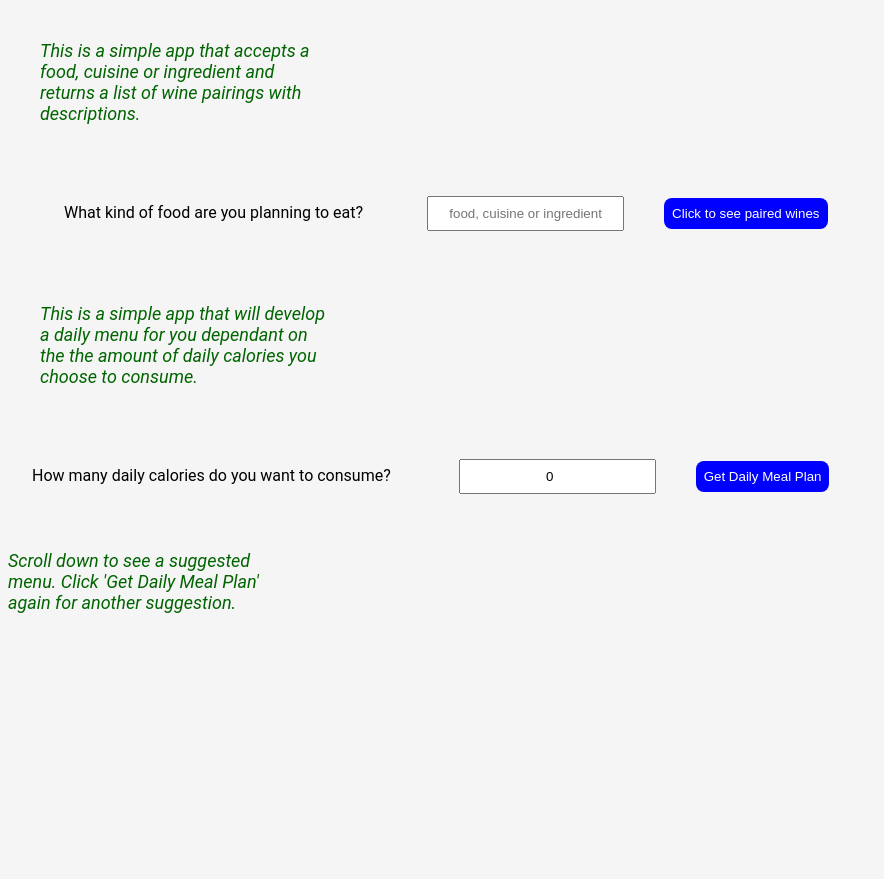
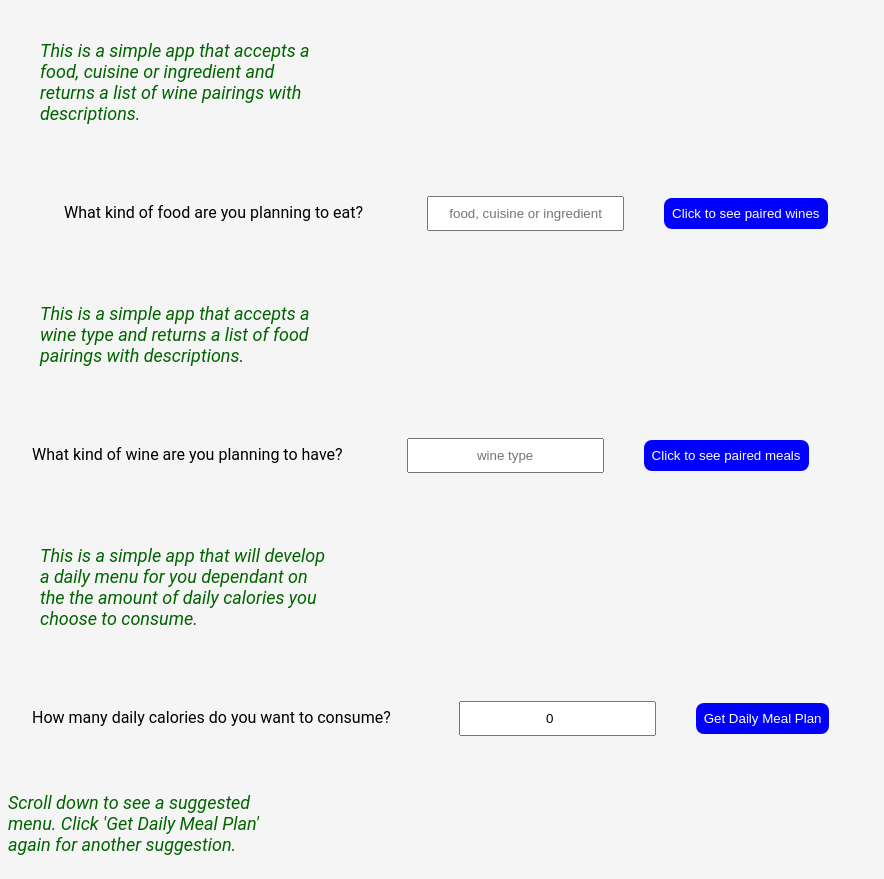
Before and after one commit to adamdasovich/spoonacular4, a React (Create React App) app: page / in a window 1280 px wide. Shown: the whole page, without its empty margins (0-884 px from the left). Before the commit the page ends 800 px from the top, so only its background shows below. Built offline with nearby package versions, Linux system fonts and the light colour scheme.

Commit message:
fodd paring

```diff
--- a/src/App.js
+++ b/src/App.js
@@ -1,12 +1,15 @@
 import React, { useState } from 'react'
 import MealList from './MealList'
 import WineList from './WineList'
+import FoodList from './FoodList'
 
 const App = () => {
 	const [mealData, setMealData] = useState(null)
 	const [calories, setCalories] = useState(0)
 	const [mealSelection, setMealSelection] = useState("")
 	const [pairedWineData, setPairedWineData] = useState(null)
+	const [wineSelection, setWineSelection] = useState("")
+	const [pairedFoodData, setPairedFoodData] = useState(null)
 
 
 	const handleCalorieChange = (e) => {
@@ -31,6 +34,17 @@ const App = () => {
 		console.log(data)
 	}
 
+	const handleWineSelectionChange = (e) => {
+		setWineSelection(e.target.value)
+	}
+
+	const getPairedFoodData = async () => {
+		const response = await fetch(`https://api.spoonacular.com/food/wine/dishes?apiKey=5bc777447af1431c92d0d8a3a11f6d96&wine=${wineSelection}`)
+		const data = await response.json()
+		setPairedFoodData(data)
+		console.log(data)
+	}
+
 	return (
 		<>
 			<div>
@@ -51,6 +65,24 @@ const App = () => {
 				</section>
 
 				{pairedWineData && <WineList pairedWineData={pairedWineData} mealSelection={mealSelection} />}
+			</div>
+			<div>
+				<section>
+					<p className='app-description'>
+						This is a simple app that accepts a wine type and returns a list of food pairings with descriptions.
+					</p>
+					<section className='food-pairing'>
+						<label className='label'>What kind of wine are you planning to have?</label>
+						<input
+							type='text'
+							placeholder='wine type'
+							value={wineSelection}
+							onChange={handleWineSelectionChange} />
+						<button onClick={getPairedFoodData}>Click to see paired meals</button>
+					</section>
+				</section>
+
+				{pairedFoodData && <FoodList pairedFoodData={pairedFoodData} wineSelection={wineSelection} />}
 			</div>
 			<div className='calories'>
 				<p className='app-description'>
--- /dev/null
+++ b/src/FoodList.js
@@ -0,0 +1,22 @@
+import React from 'react'
+
+const FoodList = ({ pairedFoodData, wineSelection }) => {
+	return (
+		<main>
+			<section className='wine'>
+				<h3>Recommended meals to enjoy with {wineSelection} include:</h3>
+				<div>
+					<ul className='foodList'>
+						{pairedFoodData.pairings.map((food) => {
+							return <li key={food}>{food}</li>
+						})}
+					</ul>
+					<div className='wineText'>{pairedFoodData.text}</div>
+				</div>
+
+			</section>
+		</main>
+	)
+}
+
+export default FoodList
```
